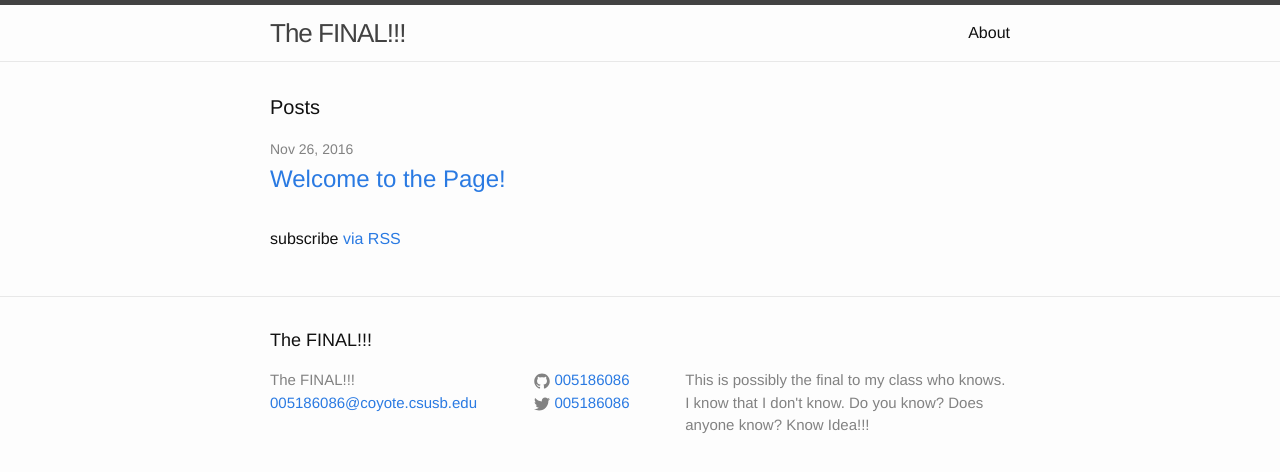
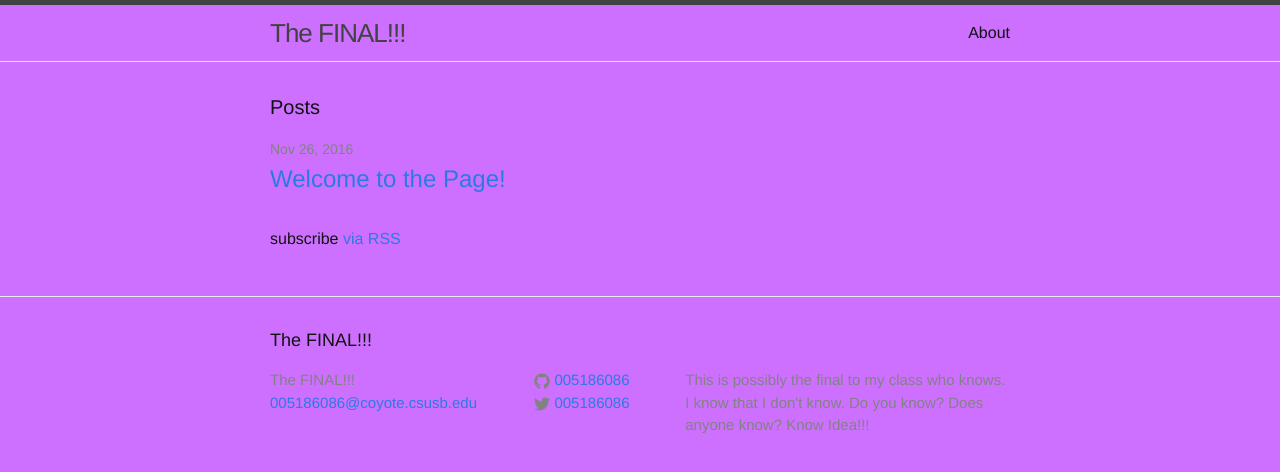
Before and after one commit to 005186086/005186086.github.io, a Jekyll site: the page built from index.html, in a window 1280 px wide. Shown: the top 472 px of the page. Built offline with Jekyll 4.4.1, drawn with Linux system fonts in a browser that asks for light colours.

Commit message:
Updates to background
Colors Hooray!

```diff
--- a/css/main.scss
+++ b/css/main.scss
@@ -5,7 +5,7 @@
 
 
 
-// Our variables
+// Variables
 $base-font-family: "Helvetica Neue", Helvetica, Arial, sans-serif;
 $base-font-size:   16px;
 $base-font-weight: 400;
@@ -15,7 +15,7 @@ $base-line-height: 1.5;
 $spacing-unit:     30px;
 
 $text-color:       #111;
-$background-color: #fdfdfd;
+$background-color: #CD70FF;
 $brand-color:      #2a7ae2;
 
 $grey-color:       #828282;
```
